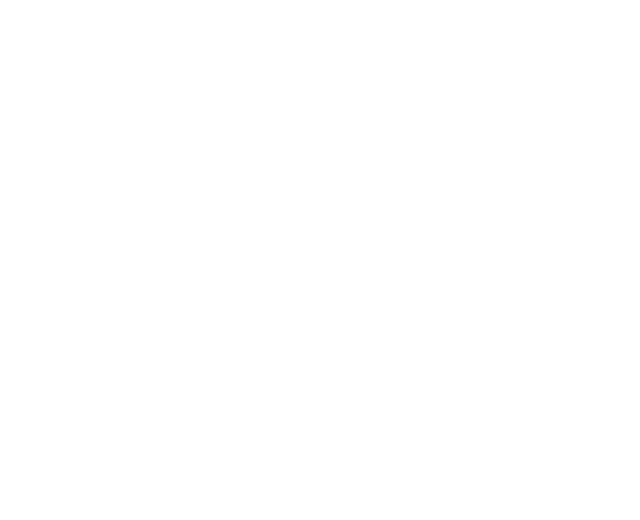
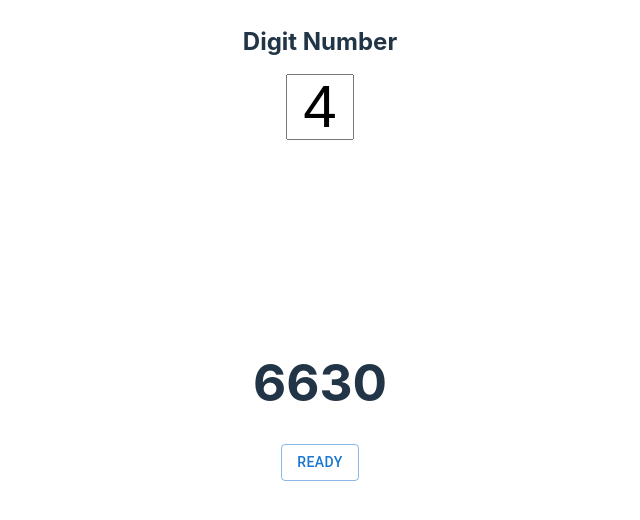
Before and after one commit to jonathanAK/memory, a plain HTML site: page index.html in a window 1280 px wide. Shown: the whole page, without its empty margins (320-960 px from the left). Drawn offline with Linux system fonts and the light colour scheme; the site is published under a folder, as on GitHub Pages, so addresses that start at the root find nothing.

```diff
--- a/index.html
+++ b/index.html
@@ -4,8 +4,8 @@
     <meta charset="UTF-8" />
     <meta name="viewport" content="width=device-width, initial-scale=1.0" />
     <title>Vite + React</title>
-    <script type="module" crossorigin src="/assets/index-a916c882.js"></script>
-    <link rel="stylesheet" href="/assets/index-d4db1ce2.css">
+    <script type="module" crossorigin src="./assets/index-a916c882.js"></script>
+    <link rel="stylesheet" href="./assets/index-d4db1ce2.css">
   </head>
   <body>
     <div id="root"></div>
```
